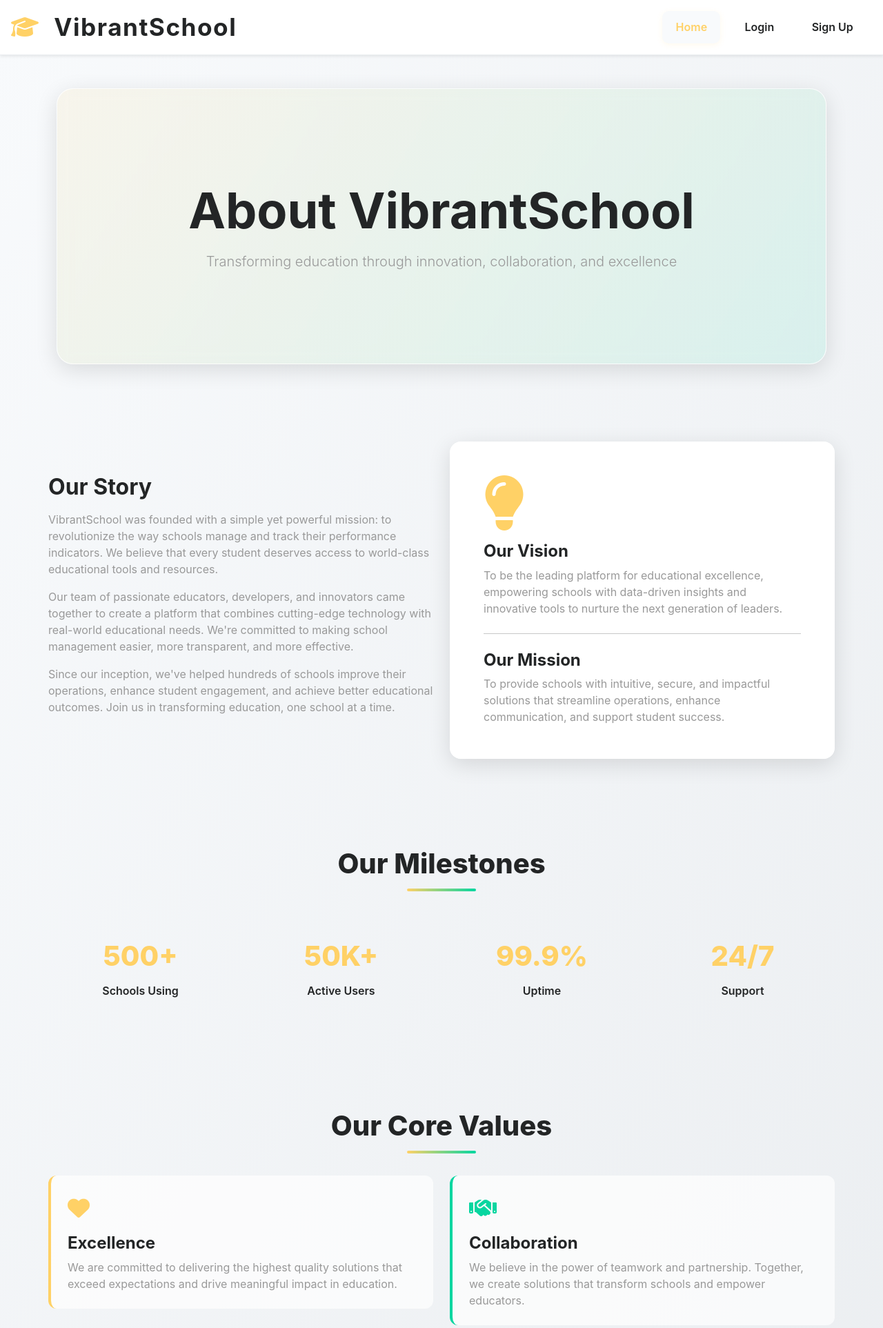
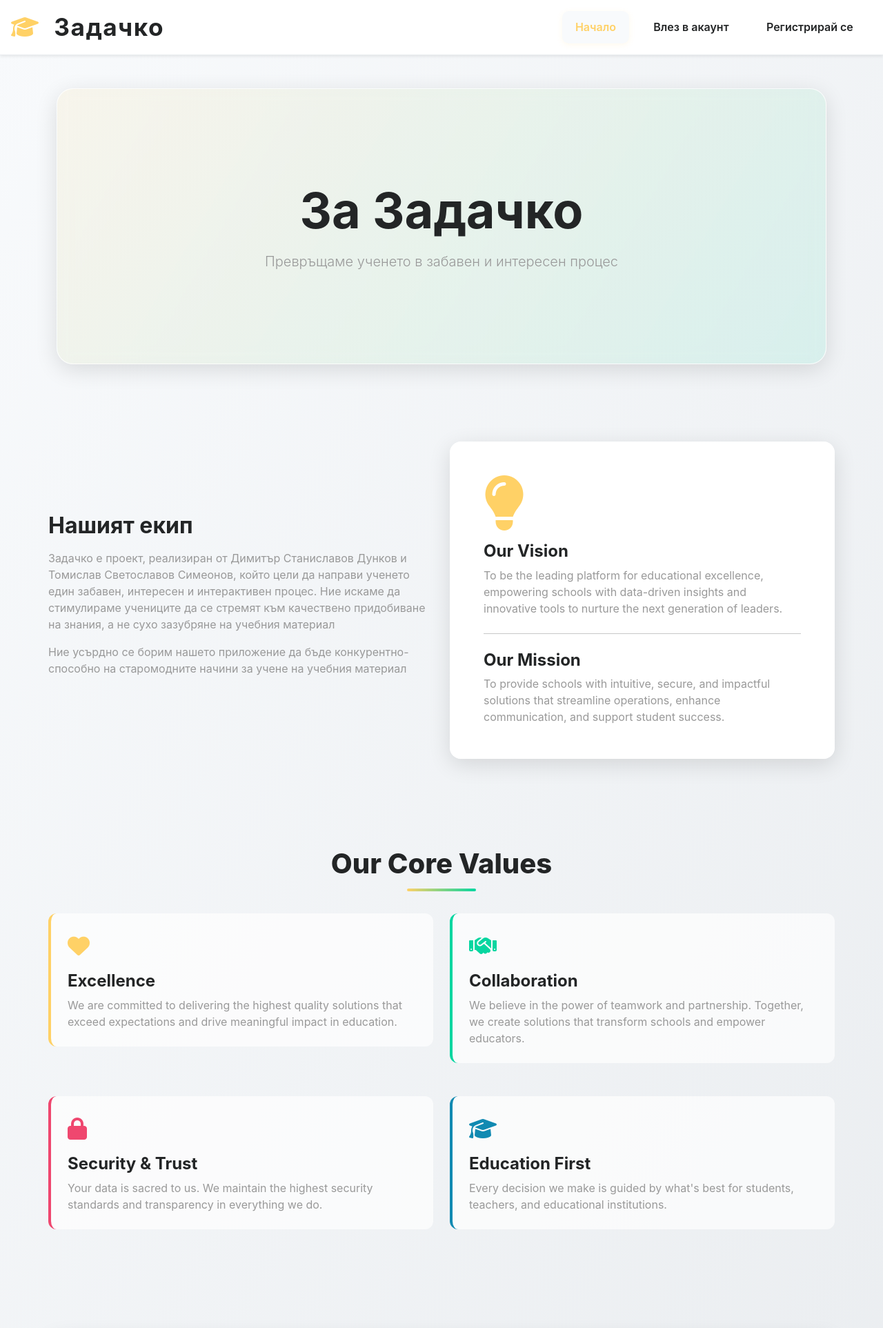
Before and after one commit to tomiHapvaDosta/School-project-flask, a Flask app: page /about in a window 1280 px wide. Shown: the top 1925 px of the page at 69% size. Run offline with Flask 3, Linux system fonts and the light colour scheme.

Commit message:
6767 цхаст 2

```diff
--- a/main.py
+++ b/main.py
@@ -60,8 +60,9 @@ def signup():
             user.set_password(password)
             db.session.add(user)
             db.session.commit()
-            flash('Account created! Please log in.', 'success')
-            return redirect(url_for('login'))
+            flash('Account created!', 'success')
+            login_user(user)
+            return redirect(url_for('home'))
     return render_template('signup.html')
 
 @app.route('/logout')
--- a/templates/about.html
+++ b/templates/about.html
@@ -108,8 +108,8 @@
 <div class="container mt-5 mb-5">
     <div class="about-hero glass">
         <div>
-            <h1 class="display-2 fw-bold mb-3">About VibrantSchool</h1>
-            <p class="lead text-muted mb-0">Transforming education through innovation, collaboration, and excellence</p>
+            <h1 class="display-2 fw-bold mb-3">За Задачко</h1>
+            <p class="lead text-muted mb-0">Превръщаме ученето в забавен и интересен процес</p>
         </div>
     </div>
 </div>
@@ -118,21 +118,16 @@
 <div class="container section-padding">
     <div class="row align-items-center g-4">
         <div class="col-lg-6">
-            <h2 class="fw-bold mb-3" style="font-size: 2rem;">Our Story</h2>
+            <h2 class="fw-bold mb-3" style="font-size: 2rem;">Нашият екип</h2>
             <p class="text-muted mb-3">
-                VibrantSchool was founded with a simple yet powerful mission: to revolutionize the way schools
-                manage and track their performance indicators. We believe that every student deserves access to
-                world-class educational tools and resources.
+                Задачко е проект, реализиран от Димитър Станиславов Дунков и Томислав Светославов Симеонов, който цели
+                да
+                направи ученето един забавен, интересен и интерактивен процес. Ние искаме да стимулираме учениците да
+                се стремят към качествено придобиване на знания, а не сухо зазубряне на учебния материал
             </p>
             <p class="text-muted mb-3">
-                Our team of passionate educators, developers, and innovators came together to create a platform
-                that combines cutting-edge technology with real-world educational needs. We're committed to making
-                school management easier, more transparent, and more effective.
-            </p>
-            <p class="text-muted">
-                Since our inception, we've helped hundreds of schools improve their operations, enhance student
-                engagement, and achieve better educational outcomes. Join us in transforming education, one school
-                at a time.
+                Ние усърдно се борим нашето приложение да бъде конкурентно-способно на старомодните начини за учене на
+                учебния материал
             </p>
         </div>
         <div class="col-lg-6">
@@ -149,37 +144,6 @@
                     To provide schools with intuitive, secure, and impactful solutions that streamline operations,
                     enhance communication, and support student success.
                 </p>
-            </div>
-        </div>
-    </div>
-</div>
-
-<!-- Milestones Section -->
-<div class="container section-padding">
-    <h2 class="section-title">Our Milestones</h2>
-    <div class="row g-4 text-center">
-        <div class="col-md-3 col-6">
-            <div class="milestone">
-                <div class="milestone-number">500+</div>
-                <div class="milestone-text">Schools Using</div>
-            </div>
-        </div>
-        <div class="col-md-3 col-6">
-            <div class="milestone">
-                <div class="milestone-number">50K+</div>
-                <div class="milestone-text">Active Users</div>
-            </div>
-        </div>
-        <div class="col-md-3 col-6">
-            <div class="milestone">
-                <div class="milestone-number">99.9%</div>
-                <div class="milestone-text">Uptime</div>
-            </div>
-        </div>
-        <div class="col-md-3 col-6">
-            <div class="milestone">
-                <div class="milestone-number">24/7</div>
-                <div class="milestone-text">Support</div>
             </div>
         </div>
     </div>
@@ -258,9 +222,6 @@
                 <i class="fas fa-user-plus me-2"></i>Get Started Free
             </a>
             {% endif %}
-            <a href="/indicators" class="btn btn-outline-dark btn-lg">
-                <i class="fas fa-chart-line me-2"></i>View Indicators
-            </a>
         </div>
     </div>
 </div>
--- a/templates/footer.html
+++ b/templates/footer.html
@@ -2,20 +2,16 @@
     <div class="container">
         <div class="row align-items-center">
             <div class="col-md-6 text-md-start mb-4 mb-md-0">
-                <span class="fw-bold" style="letter-spacing:1px; font-size: 0.95rem;">&copy; 2026 VibrantSchool. All
+                <span class="fw-bold" style="letter-spacing:1px; font-size: 0.95rem;">&copy; 2026 Задачко. All
                     rights reserved.</span>
                 <br>
                 <a href="/about" class="btn btn-sm btn-outline-light footer-about-btn mt-2">
-                    <i class="fas fa-info-circle me-2"></i>About Us
+                    <i class="fas fa-info-circle me-2"></i>За нас
                 </a>
             </div>
             <div class="col-md-6 text-md-end">
                 <a href="#" class="text-white me-3 social-icon" title="Facebook"><i
                         class="fab fa-facebook-f fa-lg"></i></a>
-                <a href="#" class="text-white me-3 social-icon" title="Twitter"><i class="fab fa-twitter fa-lg"></i></a>
-                <a href="#" class="text-white me-3 social-icon" title="Instagram"><i
-                        class="fab fa-instagram fa-lg"></i></a>
-                <a href="#" class="text-white social-icon" title="LinkedIn"><i class="fab fa-linkedin-in fa-lg"></i></a>
             </div>
         </div>
     </div>
--- a/templates/home.html
+++ b/templates/home.html
@@ -11,7 +11,6 @@
                 style="color:#ffd166;">Задачко</span></h1>
         <p class="lead mb-4 text-muted animate-fade-up">Модерно и интерактивно приложение за създаване на задачи</p>
         <div class="d-flex gap-3 justify-content-center flex-wrap">
-            <a href="/signup" class="btn btn-warning btn-lg">Get Started Free</a>
             <a href="/about" class="btn btn-outline-dark btn-lg">Научете повече</a>
         </div>
     </div>
@@ -152,7 +151,7 @@
     <div class="glass rounded-4 p-5 text-center">
         <h2 class="fw-bold mb-3">Готови ли сте да трансформирате вашата подготовка за училище?</h2>
         <div class="d-flex gap-3 justify-content-center flex-wrap">
-            <a href="/download" class="btn btn-success btn-lg">
+            <a href="/download-file" class="btn btn-success btn-lg">
                 <i class="fas fa-download me-2"></i>Изтегляне на Задачко
             </a>
         </div>
--- a/templates/navbar.html
+++ b/templates/navbar.html
@@ -1,7 +1,7 @@
 <nav class="navbar navbar-expand-lg shadow-sm py-2">
     <div class="container-fluid">
         <a class="navbar-brand fw-bold d-flex align-items-center" href="/">
-            <i class="fas fa-graduation-cap me-2" style="color:#ffd166;"></i> VibrantSchool
+            <i class="fas fa-graduation-cap me-2" style="color:#ffd166;"></i> Задачко
         </a>
         <button class="navbar-toggler" type="button" data-bs-toggle="collapse" data-bs-target="#navbarNav"
             aria-controls="navbarNav" aria-expanded="false" aria-label="Toggle navigation">
@@ -10,13 +10,13 @@
         <div class="collapse navbar-collapse" id="navbarNav">
             <ul class="navbar-nav ms-auto">
                 <li class="nav-item">
-                    <a class="nav-link" href="/">Home</a>
+                    <a class="nav-link" href="/">Начало</a>
                 </li>
                 {% if current_user.is_authenticated %}
                 <li class="nav-item">
                     <button onclick="downloadFile('/download-file', 'test.txt')" class="nav-link"
                         style="background: none; border: none; cursor: pointer; padding: 0.7rem 1.2rem;">
-                        <i class="fas fa-download me-1"></i>Download
+                        <i class="fas fa-download me-1"></i>Изтегли Задачко
                     </button>
                 </li>
                 <li class="nav-item d-flex align-items-center ms-2">
@@ -30,22 +30,22 @@
                     </a>
                     <ul class="dropdown-menu dropdown-menu-end">
                         <li><a class="dropdown-item" href="/logout">
-                                <i class="fas fa-sign-out-alt me-2"></i>Logout
+                                <i class="fas fa-sign-out-alt me-2"></i>Излез от акаунта си
                             </a></li>
                         <li>
                             <hr class="dropdown-divider">
                         </li>
                         <li><a class="dropdown-item text-danger" href="/delete-account">
-                                <i class="fas fa-trash-alt me-2"></i>Delete Account
+                                <i class="fas fa-trash-alt me-2"></i>Изтрий акаунт
                             </a></li>
                     </ul>
                 </li>
                 {% else %}
                 <li class="nav-item">
-                    <a class="nav-link" href="/login">Login</a>
+                    <a class="nav-link" href="/login">Влез в акаунт</a>
                 </li>
                 <li class="nav-item">
-                    <a class="nav-link" href="/signup">Sign Up</a>
+                    <a class="nav-link" href="/signup">Регистрирай се</a>
                 </li>
                 {% endif %}
             </ul>
```
Also changed, not shown: templates/download.html (deleted, +0 -194 lines), templates/login.html (+11 -15 lines), templates/signup.html (+15 -20 lines), instance/site.db.
